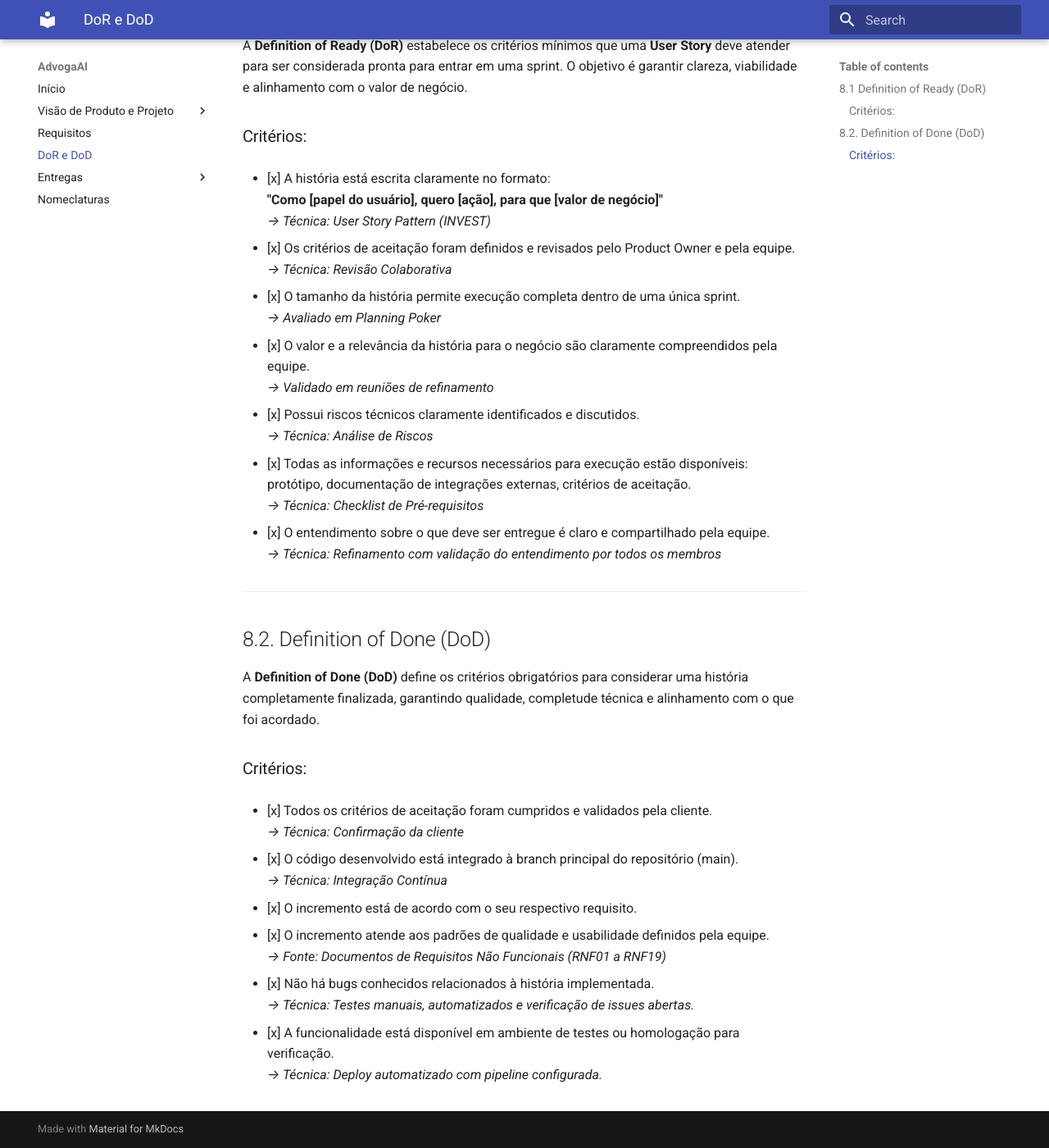
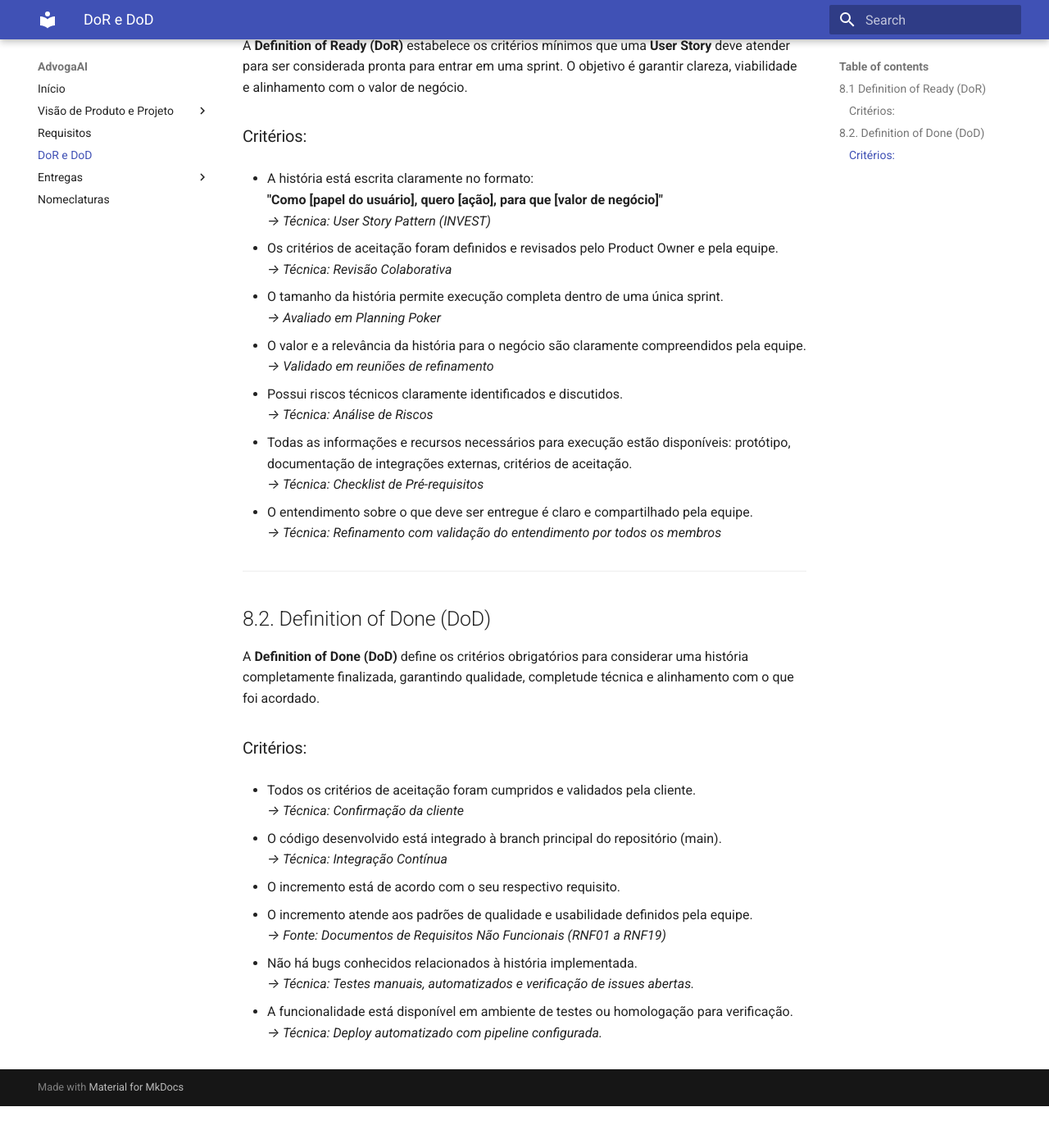
Before and after one commit to mdsreq-fga-unb/2025.1-T01-AdvogaAI, an MkDocs documentation site: the page built from docs/dordod.md, in a window 1280 px wide and 1400 px high, scrolled down 188 px. Shown: the whole window at 82% size. Built offline with MkDocs 1.6.1 and Material for MkDocs 9.7.7, drawn with Linux system fonts in a browser that asks for light colours; after the commit the page ends 1537 px from its top, so only the background shows below that.

```diff
--- a/docs/dordod.md
+++ b/docs/dordod.md
@@ -6,26 +6,26 @@ A **Definition of Ready (DoR)** estabelece os critérios mínimos que uma **User
 
 ### Critérios:
 
-- [x] A história está escrita claramente no formato:
+-  A história está escrita claramente no formato:
   **"Como [papel do usuário], quero [ação], para que [valor de negócio]"**
   *→ Técnica: User Story Pattern (INVEST)*
 
-- [x] Os critérios de aceitação foram definidos e revisados pelo Product Owner e pela equipe.
+-  Os critérios de aceitação foram definidos e revisados pelo Product Owner e pela equipe.
   *→ Técnica: Revisão Colaborativa*
 
-- [x] O tamanho da história permite execução completa dentro de uma única sprint.
+-  O tamanho da história permite execução completa dentro de uma única sprint.
   *→ Avaliado em Planning Poker*
 
-- [x] O valor e a relevância da história para o negócio são claramente compreendidos pela equipe.
+-  O valor e a relevância da história para o negócio são claramente compreendidos pela equipe.
   *→ Validado em reuniões de refinamento*
 
-- [x] Possui riscos técnicos claramente identificados e discutidos.
+-  Possui riscos técnicos claramente identificados e discutidos.
   *→ Técnica: Análise de Riscos*
 
-- [x] Todas as informações e recursos necessários para execução estão disponíveis: protótipo, documentação de integrações externas, critérios de aceitação.
+-  Todas as informações e recursos necessários para execução estão disponíveis: protótipo, documentação de integrações externas, critérios de aceitação.
   *→ Técnica: Checklist de Pré-requisitos*
 
-- [x] O entendimento sobre o que deve ser entregue é claro e compartilhado pela equipe.
+-  O entendimento sobre o que deve ser entregue é claro e compartilhado pela equipe.
   *→ Técnica: Refinamento com validação do entendimento por todos os membros*
 
 ---
@@ -36,19 +36,19 @@ A **Definition of Done (DoD)** define os critérios obrigatórios para considera
 
 ### Critérios:
 
-- [x] Todos os critérios de aceitação foram cumpridos e validados pela cliente.
+-  Todos os critérios de aceitação foram cumpridos e validados pela cliente.
   *→ Técnica: Confirmação da cliente*
 
-- [x] O código desenvolvido está integrado à branch principal do repositório (main).
+-  O código desenvolvido está integrado à branch principal do repositório (main).
   *→ Técnica: Integração Contínua*
 
-- [x] O incremento está de acordo com o seu respectivo requisito.
+-  O incremento está de acordo com o seu respectivo requisito.
 
-- [x] O incremento atende aos padrões de qualidade e usabilidade definidos pela equipe.
+-  O incremento atende aos padrões de qualidade e usabilidade definidos pela equipe.
   *→ Fonte: Documentos de Requisitos Não Funcionais (RNF01 a RNF19)*
 
-- [x] Não há bugs conhecidos relacionados à história implementada.
+-  Não há bugs conhecidos relacionados à história implementada.
   *→ Técnica: Testes manuais, automatizados e verificação de issues abertas.*
 
-- [x] A funcionalidade está disponível em ambiente de testes ou homologação para verificação.
+-  A funcionalidade está disponível em ambiente de testes ou homologação para verificação.
   *→ Técnica: Deploy automatizado com pipeline configurada.*
```
